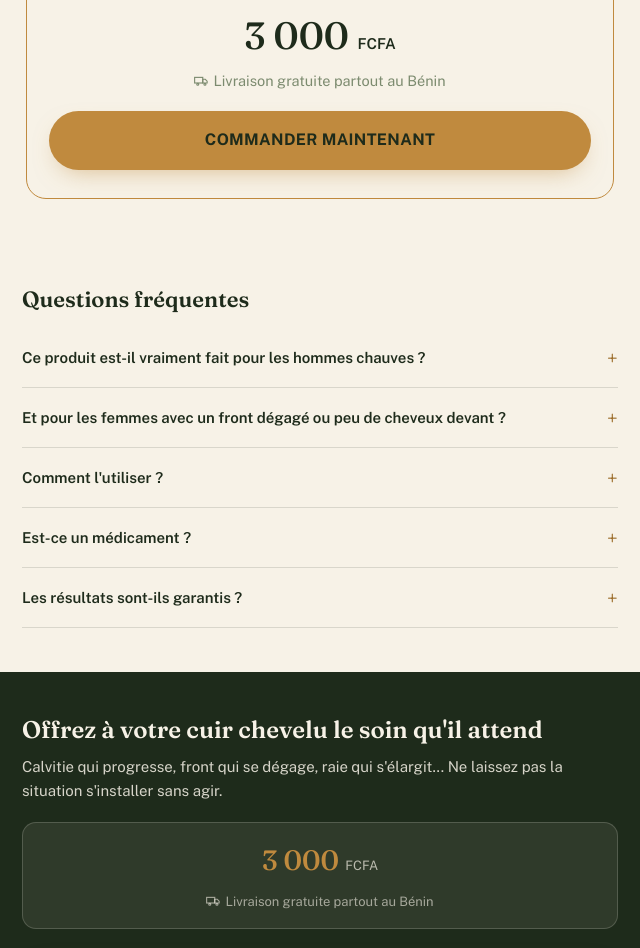
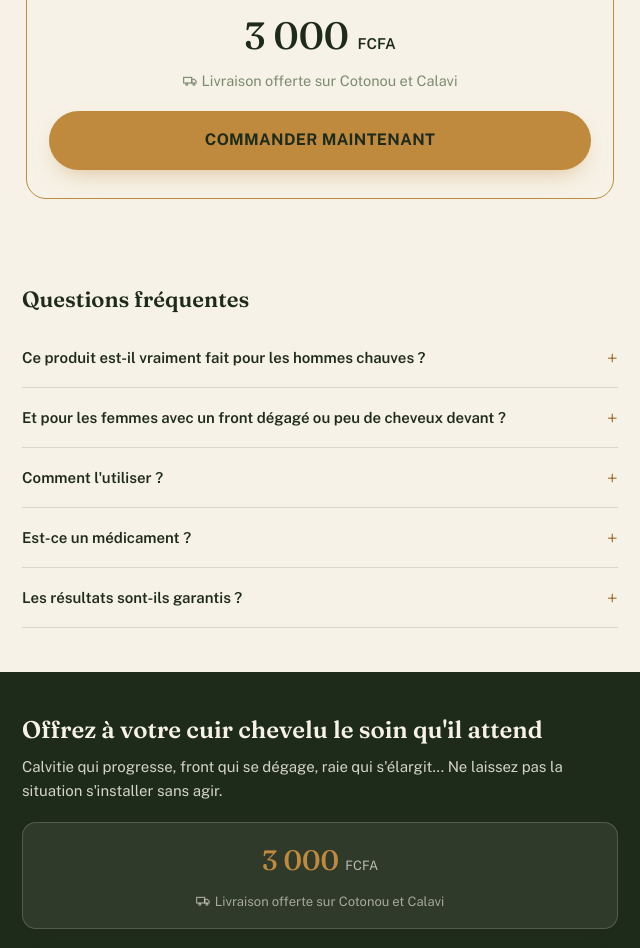
Before and after one commit to Jordan123-jo/Disarr, a plain HTML site: page index.html in a window 1280 px wide. Shown: the part 2860-3808 px from the top of the page, 320-960 px from the left. Drawn offline with nearby package versions, Linux system fonts and the light colour scheme.

Commit message:
Update shipping information in index.html

```diff
--- a/index.html
+++ b/index.html
@@ -237,7 +237,7 @@
         <span class="tag">Offre disponible</span>
         <h2>DISAAR Hair Essential Oil - 30g</h2>
         <div class="price">3 000 <span>FCFA</span></div>
-        <p class="ship"><svg viewBox="0 0 24 24" width="15" height="15" fill="none" stroke="#7C8B6F" stroke-width="1.8" style="vertical-align:-2px;margin-right:4px;"><rect x="1" y="7" width="13" height="9"/><path d="M14 10h4l3 3v3h-7z"/><circle cx="6" cy="18" r="1.6"/><circle cx="17.5" cy="18" r="1.6"/></svg>Livraison gratuite partout au Bénin</p>
+        <p class="ship"><svg viewBox="0 0 24 24" width="15" height="15" fill="none" stroke="#7C8B6F" stroke-width="1.8" style="vertical-align:-2px;margin-right:4px;"><rect x="1" y="7" width="13" height="9"/><path d="M14 10h4l3 3v3h-7z"/><circle cx="6" cy="18" r="1.6"/><circle cx="17.5" cy="18" r="1.6"/></svg>Livraison offerte sur Cotonou et Calavi</p>
         <a class="btn" href="https://jordan-shp.myowa.shop/product/8664-disarr" target="_blank">COMMANDER MAINTENANT</a>
       </div>
     </div>
@@ -282,7 +282,7 @@
       <p class="body">Calvitie qui progresse, front qui se dégage, raie qui s'élargit... Ne laissez pas la situation s'installer sans agir.</p>
       <div class="recap">
         <div class="price">3 000 <span>FCFA</span></div>
-        <p class="microtrust"><svg viewBox="0 0 24 24" width="15" height="15" fill="none" stroke="rgba(247,242,231,0.6)" stroke-width="1.8" style="vertical-align:-2px;margin-right:4px;"><rect x="1" y="7" width="13" height="9"/><path d="M14 10h4l3 3v3h-7z"/><circle cx="6" cy="18" r="1.6"/><circle cx="17.5" cy="18" r="1.6"/></svg>Livraison gratuite partout au Bénin</p>
+        <p class="microtrust"><svg viewBox="0 0 24 24" width="15" height="15" fill="none" stroke="rgba(247,242,231,0.6)" stroke-width="1.8" style="vertical-align:-2px;margin-right:4px;"><rect x="1" y="7" width="13" height="9"/><path d="M14 10h4l3 3v3h-7z"/><circle cx="6" cy="18" r="1.6"/><circle cx="17.5" cy="18" r="1.6"/></svg>Livraison offerte sur Cotonou et Calavi</p>
       </div>
       <a class="btn" href="https://jordan-shp.myowa.shop/product/8664-disarr" target="_blank">JE VEUX COMMANDER DISAAR</a>
     </div>
```
